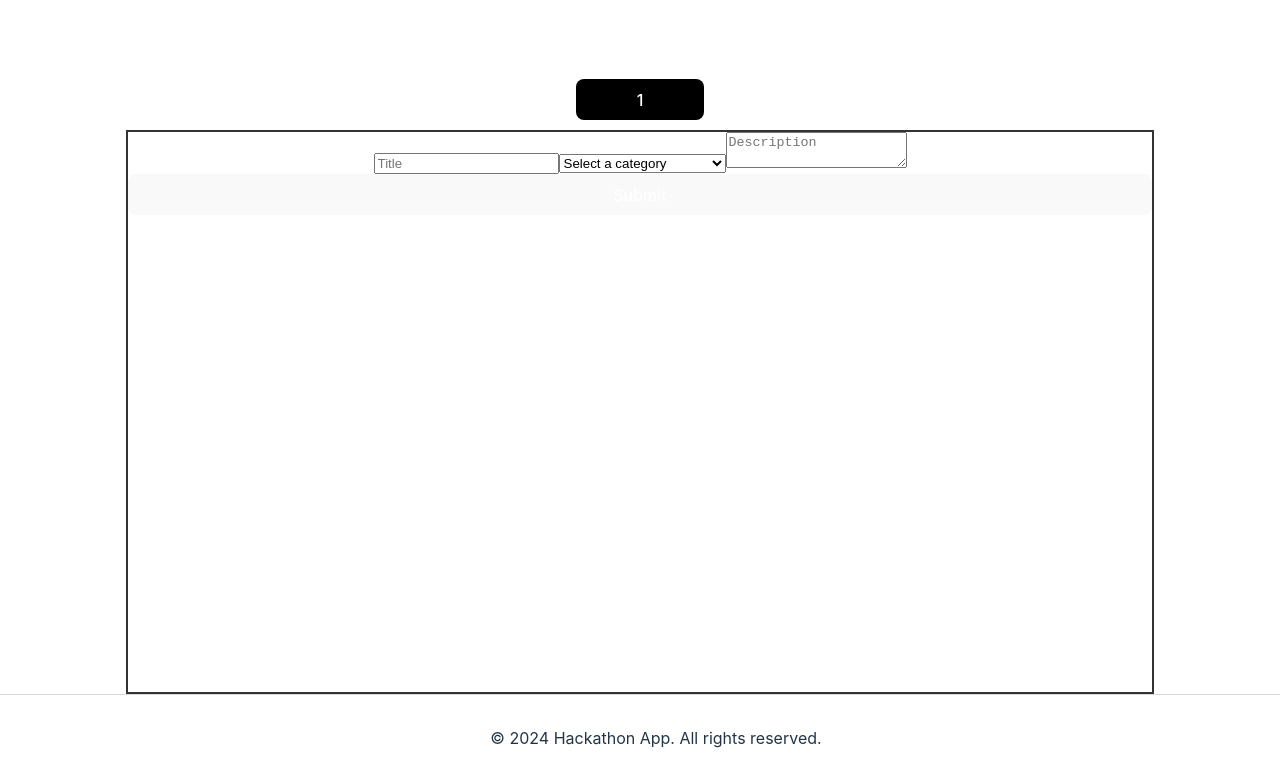
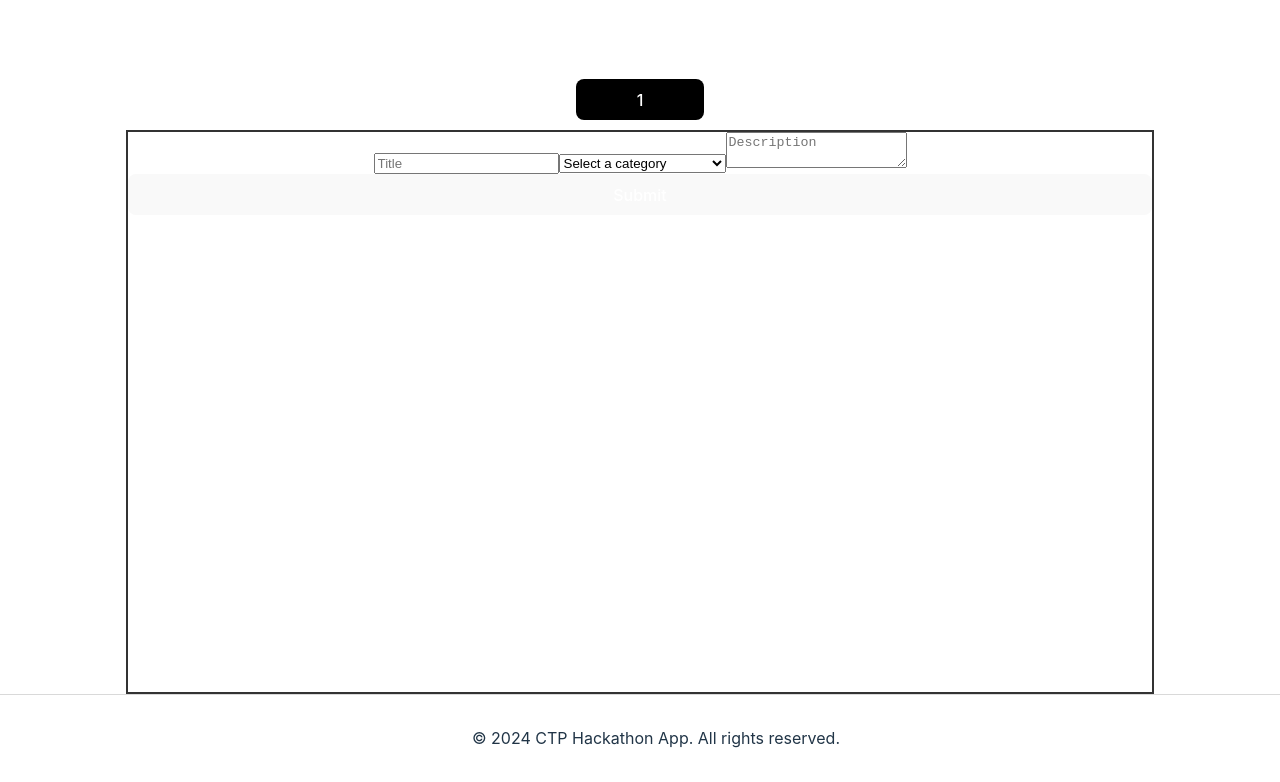
Before and after one commit to Buringskul/CTP-Hackathon, a React (Vite) app in the folder frontend/: page /discussionboard in a window 1280 px wide. Shown: the part 607-1389 px from the top of the page. Built offline with nearby package versions, Linux system fonts and the light colour scheme.

Commit message:
updated footer

```diff
--- a/frontend/src/components/Footer.jsx
+++ b/frontend/src/components/Footer.jsx
@@ -4,7 +4,7 @@
 function Footer() {
   return (
     <footer className="Footer">
-      <p>&copy; 2024 Hackathon App. All rights reserved.</p>
+      <p>&copy; 2024 CTP Hackathon App. All rights reserved.</p>
     </footer>
   );
 }
```
